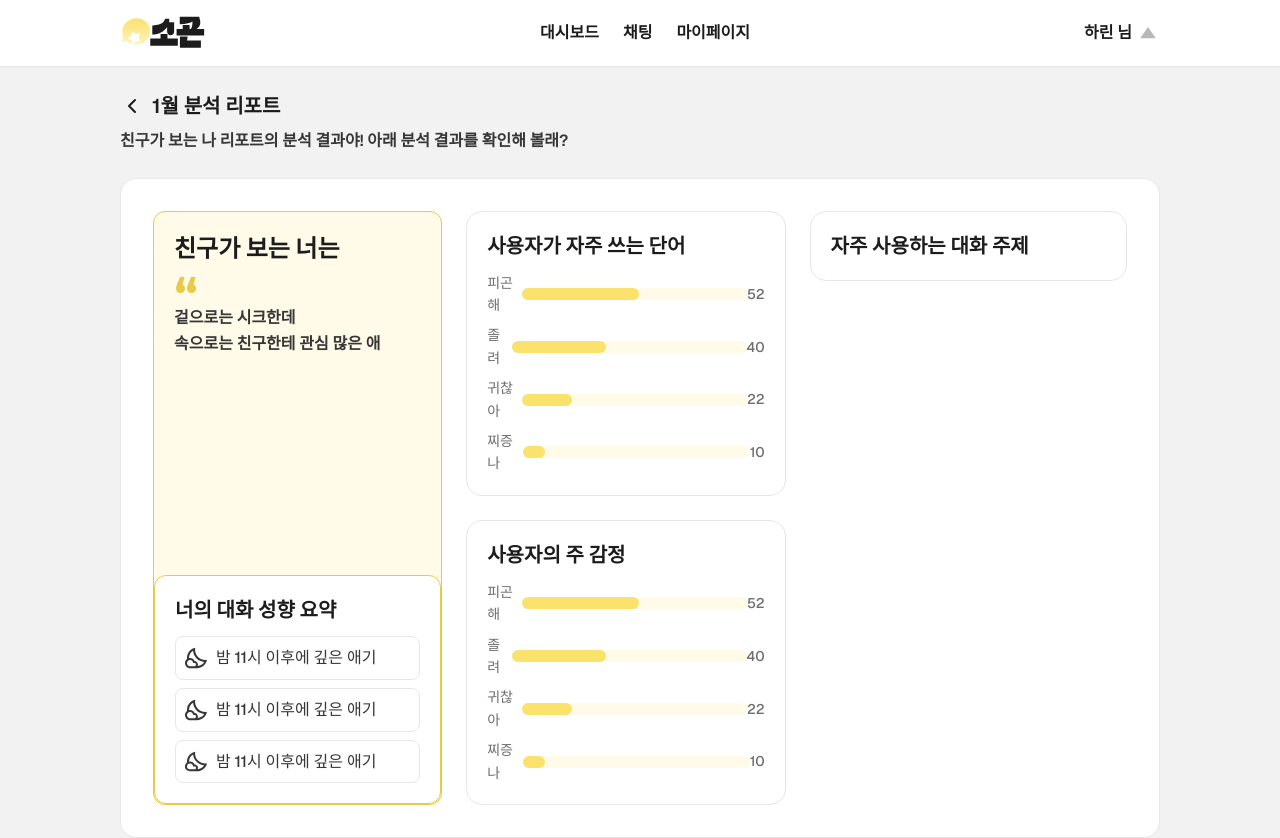
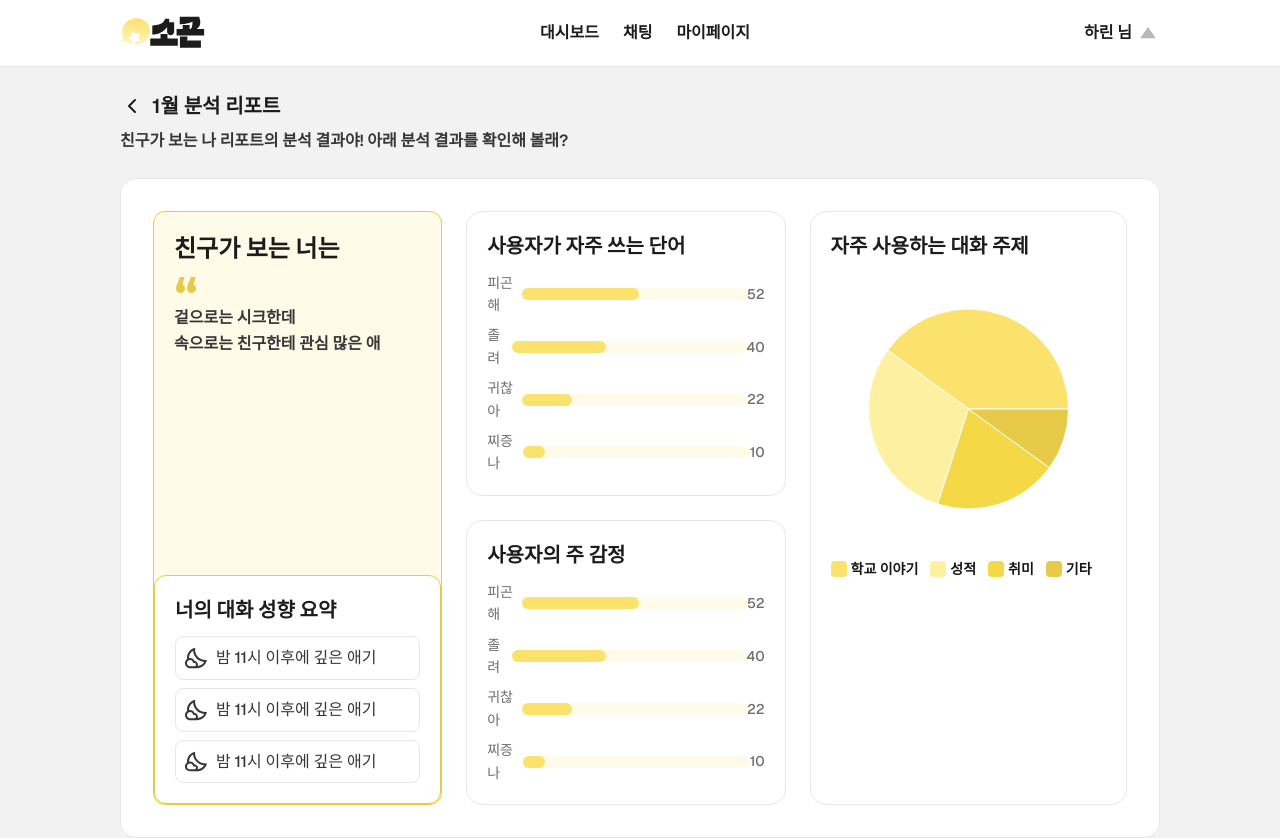
Before and after one commit to sogon-bssm/Sogon-FE, a Next.js app: page /report in a window 1280 px wide. Built offline with nearby package versions, Linux system fonts and the light colour scheme.

Commit message:
feat:: 원형 차트 컴포넌트 퍼블리싱

```diff
--- a/src/features/report/components/frequencyBarCard.tsx
+++ b/src/features/report/components/frequencyBarCard.tsx
@@ -8,7 +8,7 @@ interface FrequencyBarCardProps {
 
 const FrequencyBarCard = ({ title, data }: FrequencyBarCardProps) => {
   return (
-    <div className="p-lg gap-md flex h-full w-full flex-col rounded-lg border border-gray-300">
+    <div className="p-lg gap-md flex w-full flex-col self-stretch rounded-lg border border-gray-300">
       <h2 className="font-sans text-lg font-semibold text-gray-800">{title}</h2>
       <div className="gap-sm flex flex-col">
         {data.map((item, idx) => (
--- a/src/features/report/components/topicPieCard.tsx
+++ b/src/features/report/components/topicPieCard.tsx
@@ -1,7 +1,37 @@
+'use client';
+
+import { PieChart, Pie, Cell, ResponsiveContainer } from 'recharts';
+
+const data = [
+  { name: '학교 이야기', value: 40 },
+  { name: '성적', value: 30 },
+  { name: '취미', value: 20 },
+  { name: '기타', value: 10 },
+];
+const COLORS = ['#FAE26D', '#FDF0A0', '#F5D845', '#E7CA48', '#D4B83A', '#FFF3B0', '#C8A82A'];
+
 const TopicPieCard = () => {
   return (
-    <div className="gap-xl p-lg flex h-full w-full flex-col rounded-lg border border-gray-300 bg-white">
+    <div className="gap-xl p-lg flex w-full flex-col self-stretch rounded-lg border border-gray-300 bg-white">
       <h2 className="font-sans text-lg font-semibold text-gray-800">자주 사용하는 대화 주제</h2>
+
+      <ResponsiveContainer width="100%" height={250}>
+        <PieChart>
+          <Pie data={data} cx="50%" cy="50%" outerRadius={100} dataKey="value">
+            {data.map((_, idx) => (
+              <Cell key={idx} fill={COLORS[idx % COLORS.length]} />
+            ))}
+          </Pie>
+        </PieChart>
+      </ResponsiveContainer>
+      <div className="gap-md flex flex-row">
+        {data.map((item, idx) => (
+          <div key={idx} className="gap-xs flex flex-row items-center">
+            <div className="h-base w-base rounded-xs" style={{ background: COLORS[idx] }}></div>
+            <p className="font-sans text-sm font-semibold">{item.name}</p>
+          </div>
+        ))}
+      </div>
     </div>
   );
 };
```
